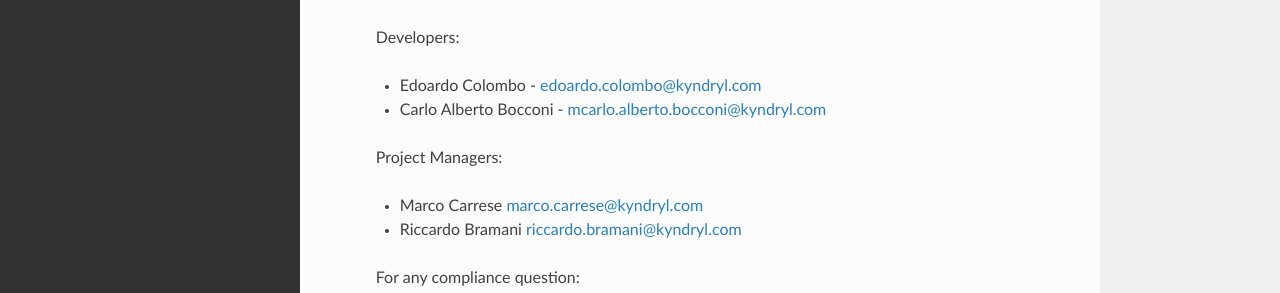
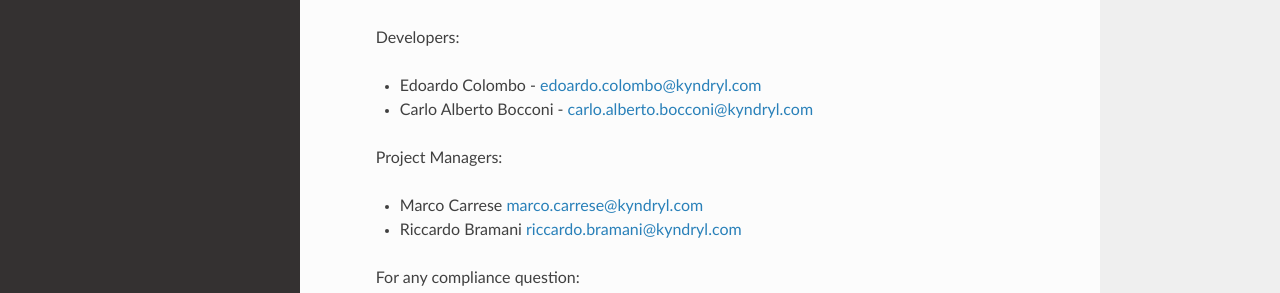
Before and after one commit to edoardo-colombo99/autoremediation-tools, a Sphinx documentation site: the page built from docs/source/index.rst, in a window 1280 px wide and 1012 px high. Shown: the part 544-837 px from the top of the window. Built offline with Sphinx 7.4.7 and the Read the Docs theme 2.0.0, drawn with Linux system fonts in a browser that asks for light colours.

Commit message:
Update index.rst

```diff
--- a/docs/source/index.rst
+++ b/docs/source/index.rst
@@ -20,7 +20,7 @@ if you need any help feel free to get in touch with us:
   Developers:
 
   - Edoardo Colombo - edoardo.colombo@kyndryl.com
-  - Carlo Alberto Bocconi - mcarlo.alberto.bocconi@kyndryl.com
+  - Carlo Alberto Bocconi - carlo.alberto.bocconi@kyndryl.com
 
   Project Managers:
 
```
